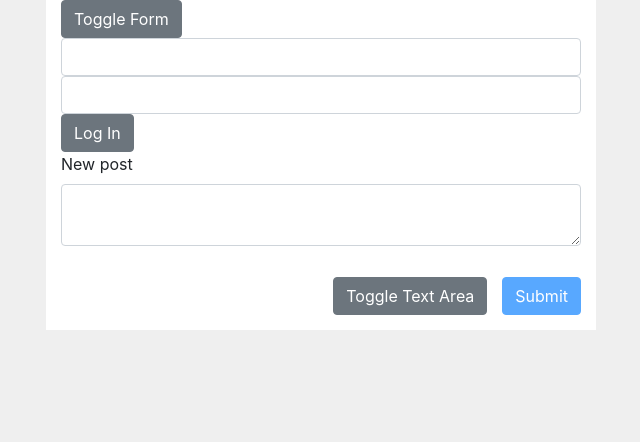
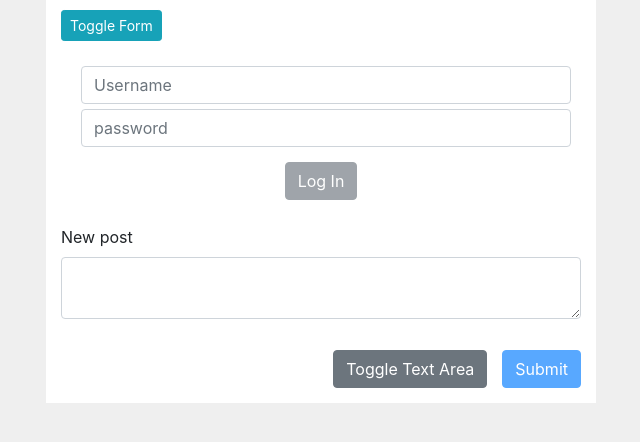
Before and after one commit to UpLab/not-a-facebook, a React app: page / in a window 1280 px wide. Shown: the top 442 px of the page, without its empty margins (319-959 px from the left). Built offline with nearby package versions, Linux system fonts and the light colour scheme.

Commit message:
feat: added updating last login date in the user’s object
fix #20

```diff
--- a/package.json
+++ b/package.json
@@ -53,6 +53,7 @@
     "webpack-dev-server": "3.9.0"
   },
   "dependencies": {
+    "bcrypt": "^3.0.6",
     "bootstrap": "4.3.1",
     "faker": "4.1.0",
     "lodash": "4.17.15",
--- a/src/modules/users-server.js
+++ b/src/modules/users-server.js
@@ -59,7 +59,7 @@ class Users {
     if (!user) {
       throw new Error('Username or password is not valid. Please try again!');
     }
-    // TODO: update last login date in the user's object
+    this.collection.updateOne({ id: user.id }, { lastLoginDate: new Date() });
     const accessToken = addAccessTokenToUser(user);
     return accessToken;
   }
--- a/src/pages/LoginForm.js
+++ b/src/pages/LoginForm.js
@@ -1,5 +1,7 @@
 import React, { Component } from 'react';
-import { Form, Input, Button } from 'reactstrap';
+import {
+  Form, Input, Button, Alert,
+} from 'reactstrap';
 import faker from 'faker';
 
 import UsersModel from '../modules/users';
@@ -15,17 +17,23 @@ class LoginForm extends Component {
     username: '',
     password: '',
     isLogin: true,
+    errLogin: { active: false, msg: '' },
   }
 
   toggleForm = () => {
     this.setState(({ isLogin }) => ({ isLogin: !isLogin }));
+    this.setState({ errLogin: { active: false, msg: '' } });
   }
 
   handleSubmit = (e) => {
     e.preventDefault();
     const { username, password, isLogin } = this.state;
     if (isLogin) {
-      UsersModel.login(username, password);
+      try {
+        UsersModel.login(username, password);
+      } catch (err) {
+        this.setState({ errLogin: { active: true, msg: err } });
+      }
     } else {
       UsersModel.createAccount(username, password, mockProfile());
     }
@@ -37,13 +45,27 @@ class LoginForm extends Component {
   }
 
   render() {
-    const { username, password, isLogin } = this.state;
+    const {
+      username, password, isLogin, errLogin,
+    } = this.state;
     return (
       <Form onSubmit={this.handleSubmit}>
-        <Button type="button" onClick={this.toggleForm}>Toggle Form</Button>
-        <Input type="text" name="username" value={username} onChange={this.handleChange} />
-        <Input type="password" name="password" value={password} onChange={this.handleChange} />
-        <Button type="submit">{ isLogin ? 'Log In' : 'Create Account' }</Button>
+        <Button type="button" onClick={this.toggleForm} color="info" size="sm">Toggle Form</Button>
+        <div className="login-form">
+          <Alert color="danger" isOpen={errLogin.active}>
+            {errLogin.msg.toString()}
+          </Alert>
+          <Input type="text" name="username" placeholder="Username" value={username} onChange={this.handleChange} />
+          <Input type="password" name="password" placeholder="password" value={password} onChange={this.handleChange} />
+          <Button
+            className="login-form-submit"
+            type="submit"
+            color={isLogin ? 'secondary' : 'primary'}
+            disabled={!(username && password)}
+          >
+            { isLogin ? 'Log In' : 'Sign Up' }
+          </Button>
+        </div>
       </Form>
     );
   }
--- a/src/styles.scss
+++ b/src/styles.scss
@@ -7,6 +7,23 @@ html, body {
   max-width: 550px;
 }
 
+.login-form {
+  margin: 15px;
+}
+
 .post-form {
   margin: 10px;
 }
+
+.login-form {
+  text-align: center;
+}
+
+input {
+  margin: 5px;
+}
+
+button {
+  margin-bottom: 10px;
+  margin-top: 10px;
+}
--- a/src/utils/collection.js
+++ b/src/utils/collection.js
@@ -76,7 +76,7 @@ class Collection {
     const doc = this.findOne(selector);
     if (deep) _.merge(doc, modifier);
     else _.assign(doc, modifier);
-
+    this._saveToStorage();
     return doc;
   }
 
```
Also changed, not shown: 1 other file (tests, documents, lock files or other folders).
